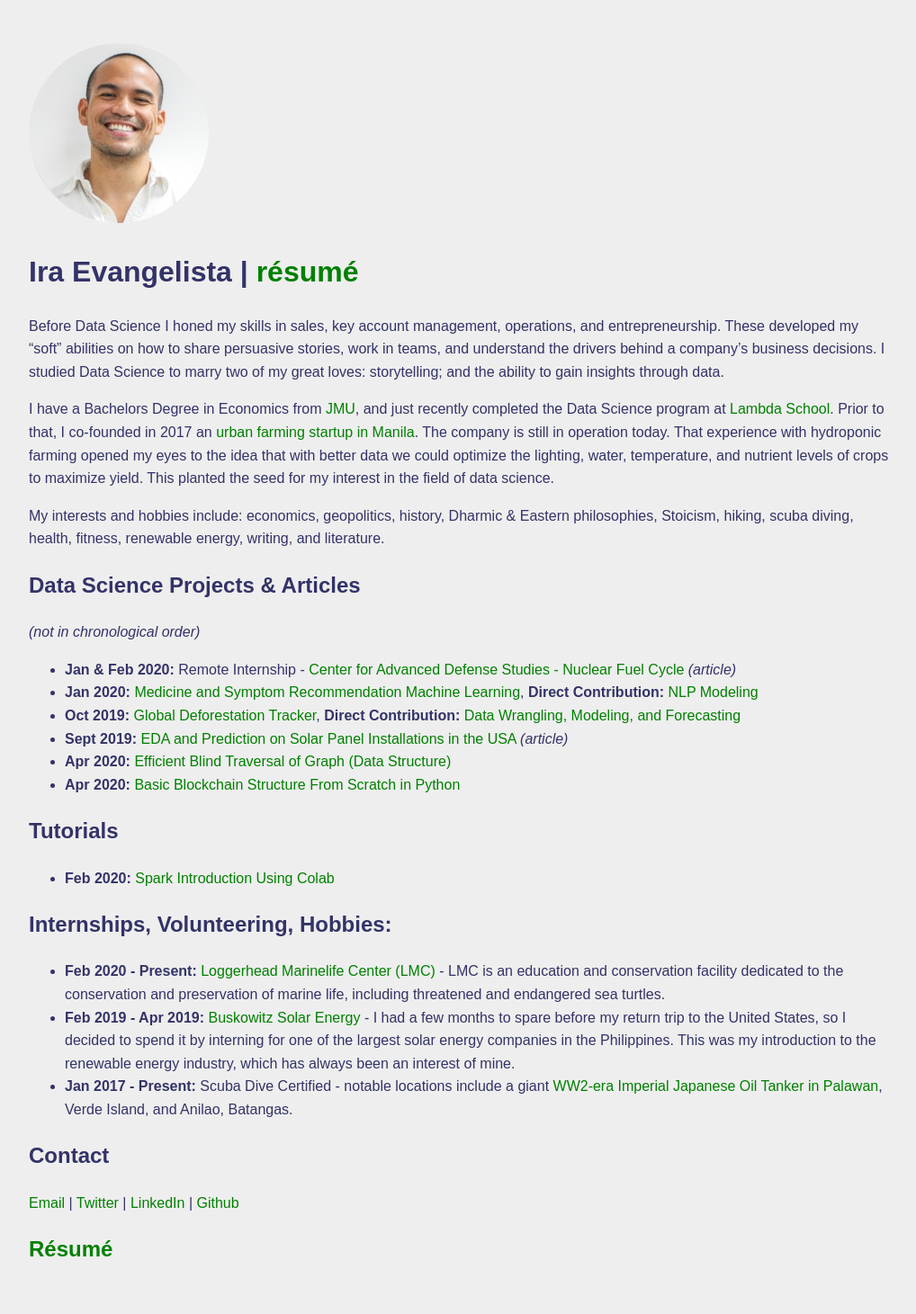
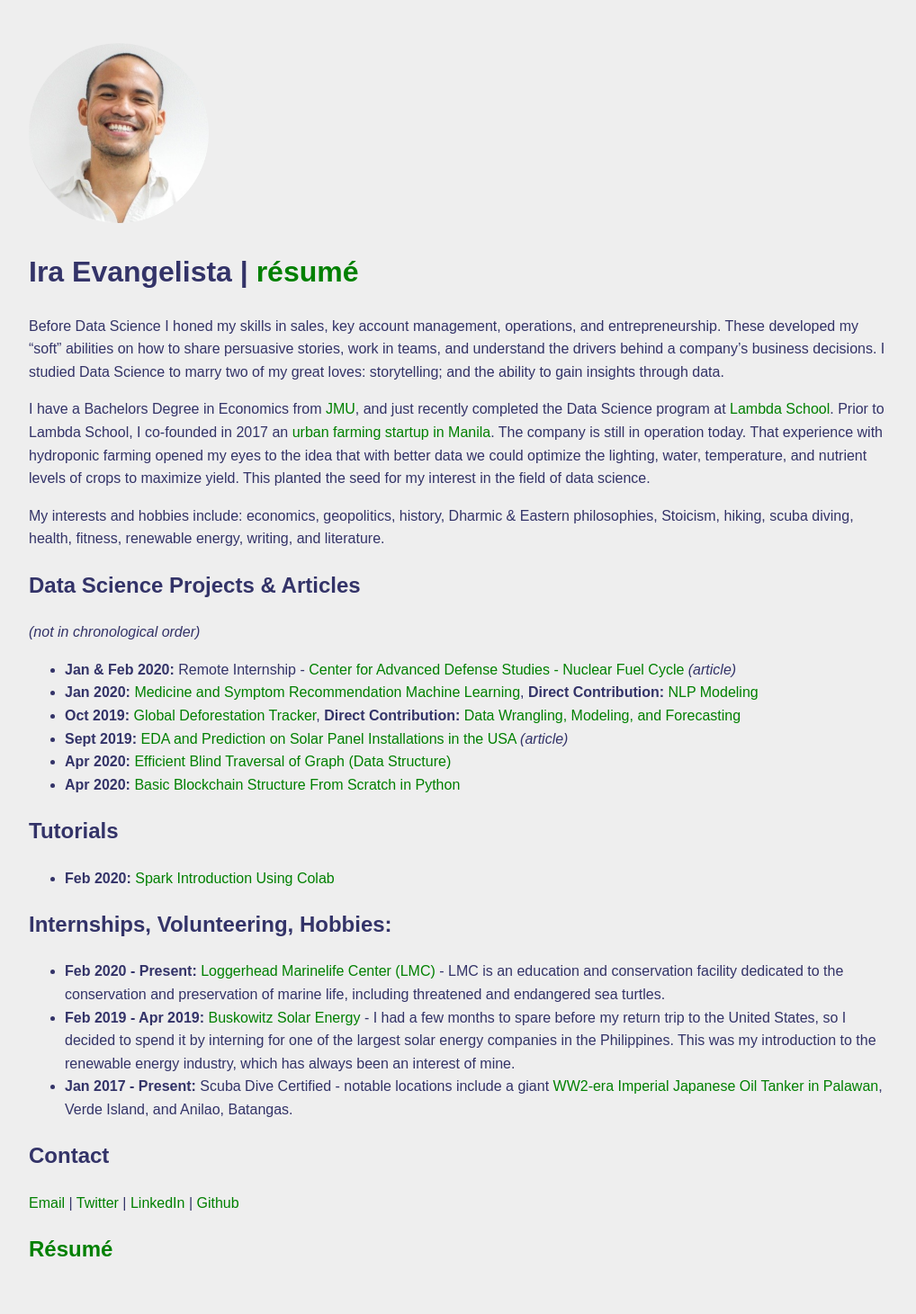
Before and after one commit to pragmatizt/ira_evangelista.github.io, a Jekyll site: the page built from index.md, in a window 1280 px wide. Shown: the whole page at 90% size, without its empty margins (128-1146 px from the left). Built offline with Jekyll 4.4.1, drawn with Linux system fonts in a browser that asks for light colours; our own code applies the rules of GitHub Pages for plain Markdown files.

Commit message:
Update index.md

```diff
--- a/index.md
+++ b/index.md
@@ -4,7 +4,7 @@
 
 Before Data Science I honed my skills in sales, key account management, operations, and entrepreneurship. These developed my “soft” abilities on how to share persuasive stories, work in teams, and understand the drivers behind a company’s business decisions. I studied Data Science to marry two of my great loves: storytelling; and the ability to gain insights through data.
 
-I have a Bachelors Degree in Economics from [JMU](https://www.jmu.edu), and just recently completed the Data Science program at [Lambda School](https://lambdaschool.com/). Prior to that, I co-founded in 2017 an [urban farming startup in Manila](https://www.eaturbangreens.com).  The company is still in operation today.  That experience with hydroponic farming opened my eyes to the idea that with better data we could optimize the lighting, water, temperature, and nutrient levels of crops to maximize yield.  This planted the seed for my interest in the field of data science.
+I have a Bachelors Degree in Economics from [JMU](https://www.jmu.edu), and just recently completed the Data Science program at [Lambda School](https://lambdaschool.com/). Prior to Lambda School, I co-founded in 2017 an [urban farming startup in Manila](https://www.eaturbangreens.com).  The company is still in operation today.  That experience with hydroponic farming opened my eyes to the idea that with better data we could optimize the lighting, water, temperature, and nutrient levels of crops to maximize yield.  This planted the seed for my interest in the field of data science.
 
 My interests and hobbies include: economics, geopolitics, history, Dharmic & Eastern philosophies, Stoicism, hiking, scuba diving, health, fitness, renewable energy, writing, and literature.
 
```
